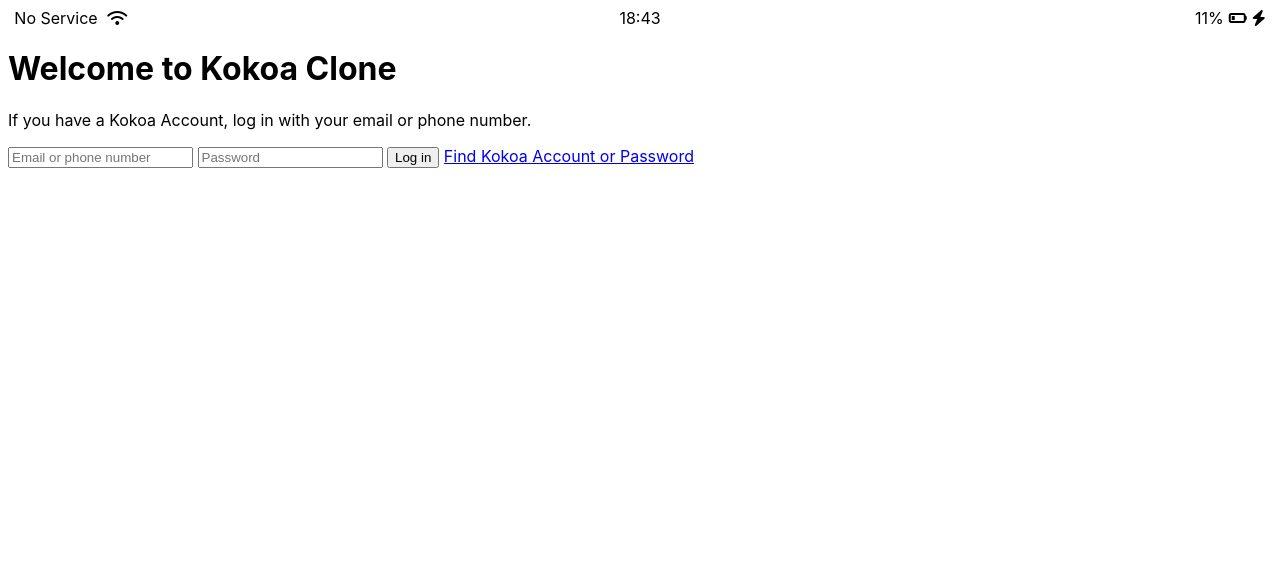
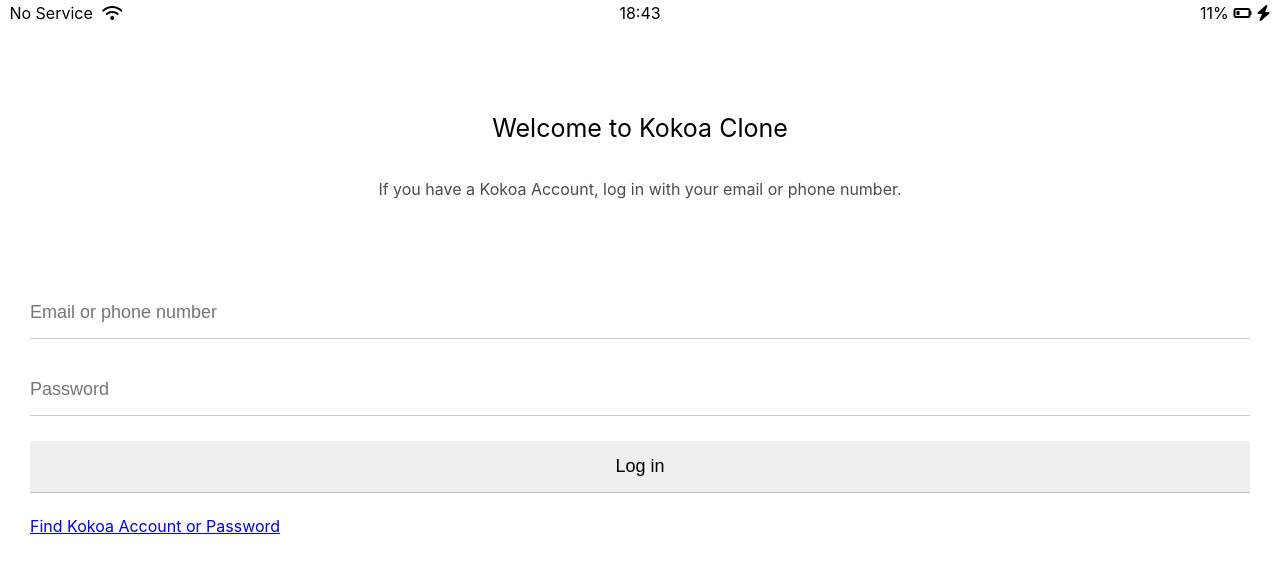
Before and after one commit to oheunju/kokoa-clone, a plain HTML site: page index.html in a window 1280 px wide. Drawn offline with Linux system fonts and the light colour scheme.

Commit message:
Update style.css

```diff
--- a/css/style.css
+++ b/css/style.css
@@ -1,32 +1,50 @@
+@import "reset.css";
+@import "status-bar.css";
+@import "variables.css";
+
 body {
   font-family: -apple-system, BlinkMacSystemFont, "Segoe UI", Roboto, Oxygen,
     Ubuntu, Cantarell, "Open Sans", "Helvetica Neue", sans-serif;
 }
 
-.status-bar {
+.welcome-header {
+  margin: 90px 0;
+  text-align: center;
   display: flex;
-  justify-content: center;
+  flex-direction: column;
+  align-items: center;
+  /*To do: font-weight*/
 }
 
-.status-bar__column {
-  width: 33%;
+.welcome-header__title {
+  margin-bottom: 40px;
+  font-size: 25px;
 }
 
-.status-bar__column:first-child span {
-  margin-right: 5px;
+.welcome-header__text {
+  width: 60%;
+  opacity: 0.7;
 }
 
-.status-bar__column:nth-child(2) {
+#login-form {
   display: flex;
-  justify-content: center;
+  flex-direction: column;
+  margin: 0px 30px;
 }
 
-.status-bar__column:last-child {
-  display: flex;
-  justify-content: flex-end;
-  align-items: center;
+#login-form input {
+  border: none;
+  padding: 15px 0px;
+  font-size: 18px;
+  border-bottom: 1px solid rgba(0, 0, 0, 0.2);
+  margin-bottom: 25px;
+  transition: border-color 0.3s ease-in-out;
 }
 
-.status-bar__column .fa-battery-quarter {
-  margin: 0px 5px;
+#logint-form input::placeholder {
+  color: rgba(0, 0, 0, 0.4);
 }
+
+#logint-form input:focus {
+  border-color: var(--yellow);
+}
```
